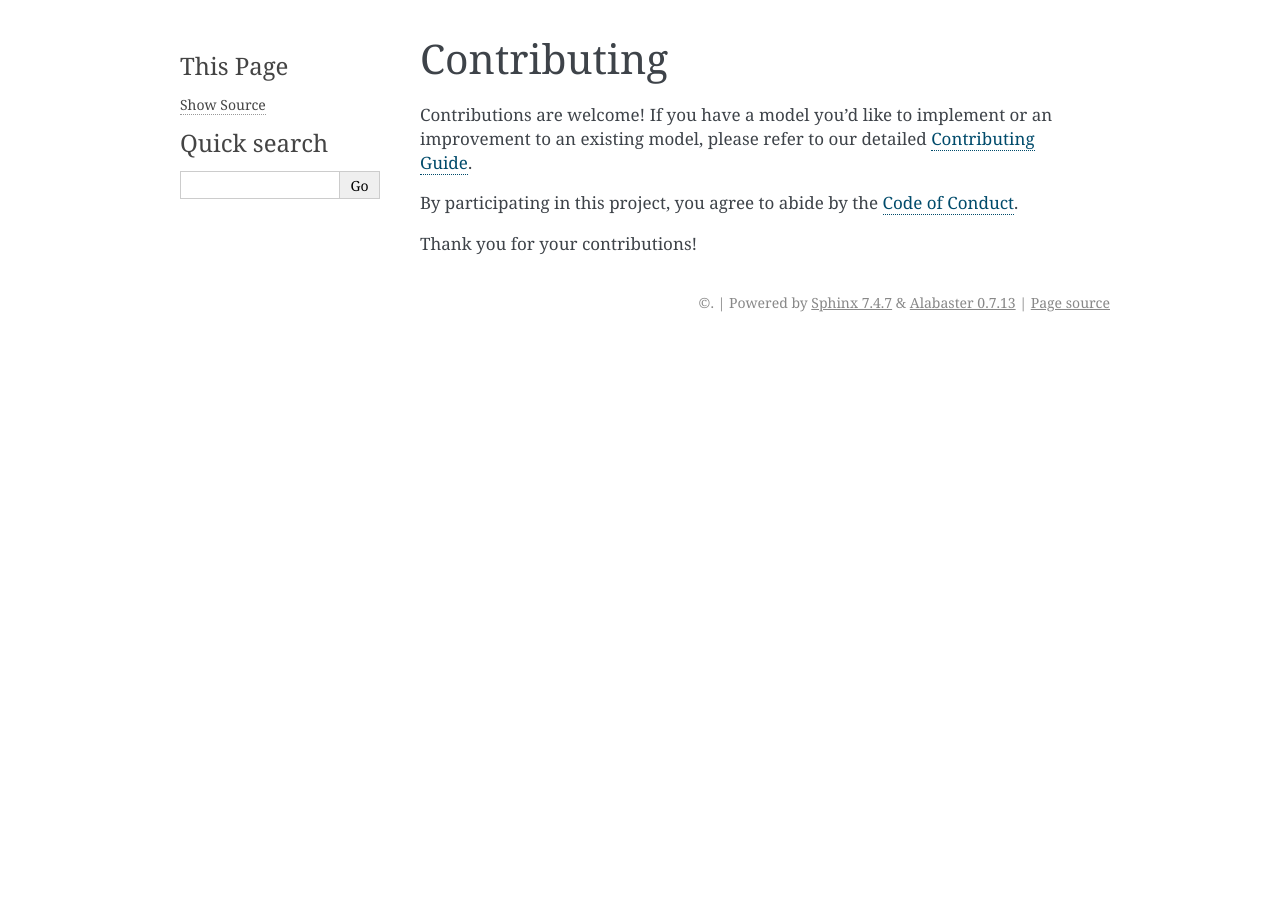
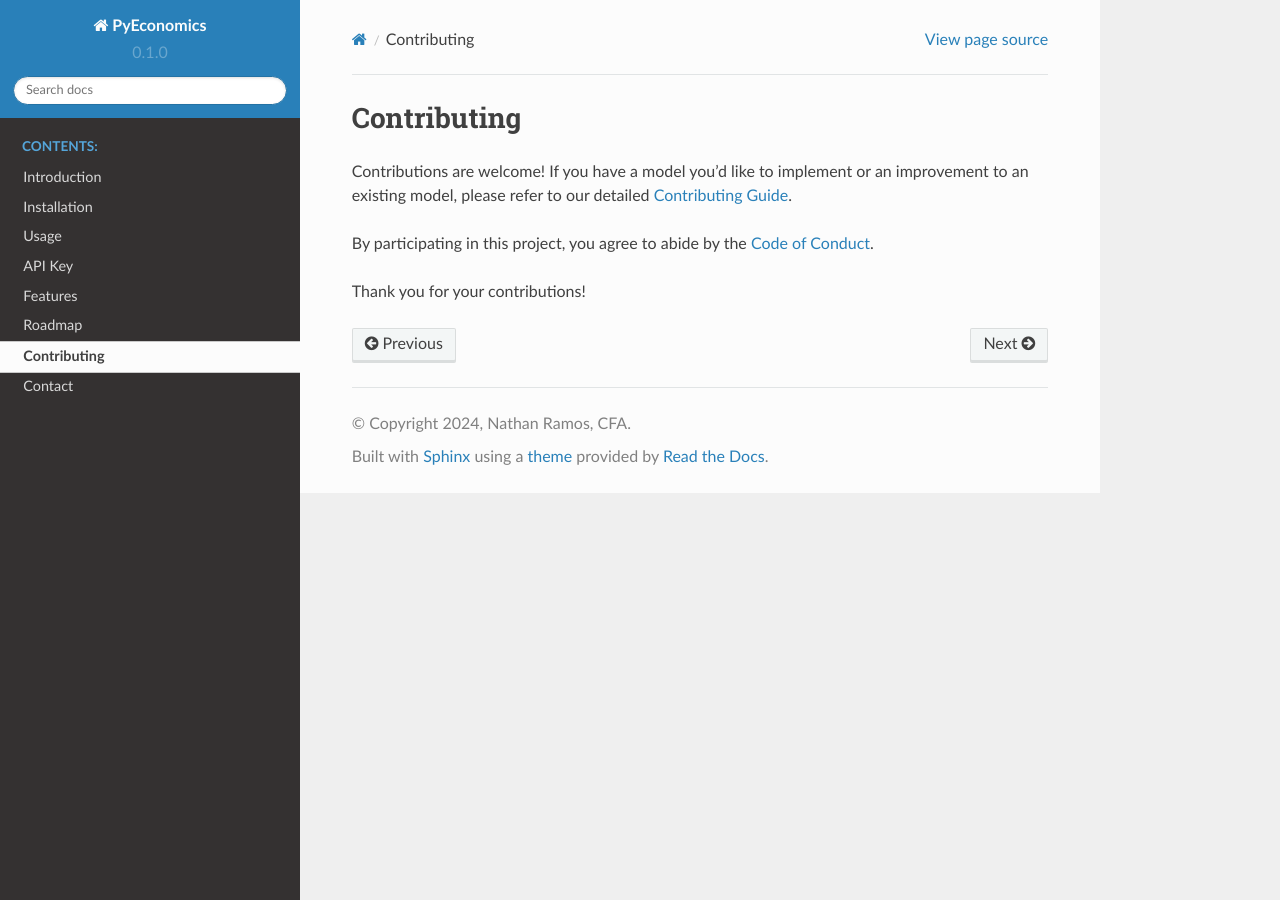
Before and after one commit to nathanramoscfa/pyeconomics, a Sphinx documentation site: the page built from docs/contributing.rst, in a window 1280 px wide. Built offline with Sphinx 7.4.7 and the Read the Docs theme 2.0.0, drawn with Linux system fonts in a browser that asks for light colours; some of the changed lines change nothing that is shown.

Commit message:
Update conf.py

```diff
--- a/docs/conf.py
+++ b/docs/conf.py
@@ -1,19 +1,92 @@
+# Configuration file for the Sphinx documentation builder.
+#
+# This file only contains a selection of the most common options. For a full
+# list see the documentation:
+# https://www.sphinx-doc.org/en/master/usage/configuration.html
+
+# -- Path setup --------------------------------------------------------------
+
 import os
+import re
 import sys
-sys.path.insert(0, os.path.abspath('..'))
+
+
+# Function to extract the version from __version__.py
+def get_version():
+    here = os.path.abspath(os.path.dirname(__file__))
+    with open(
+            os.path.join(here, '../../__version__.py'),
+            encoding='utf-8') as f:
+        version_file_contents = f.read()
+    # Use regular expression to extract version string
+    version_match = re.search(
+        r"^__version__ = ['\"]([^'\"]*)['\"]",
+        version_file_contents,
+        re.M
+    )
+    if version_match:
+        return version_match.group(1)
+    raise RuntimeError("Unable to find version string.")
+
+
+sys.path.insert(0, os.path.abspath('../../'))
+
+# -- Project information -----------------------------------------------------
 
 project = 'PyEconomics'
 author = 'Nathan Ramos, CFA'
-release = '0.1.0'
 
+# The full version, including alpha/beta/rc tags
+version = get_version()
+release = get_version()
+
+# Avoid shadowing the built-in 'copyright' name
+project_copyright = '2024, Nathan Ramos, CFA'
+
+# -- General configuration ---------------------------------------------------
+
+# Add any Sphinx extension module names here, as strings. They can be
+# extensions coming with Sphinx (named 'sphinx.ext.*') or your custom
+# ones.
 extensions = [
     'sphinx.ext.autodoc',
     'sphinx.ext.napoleon',
-    'sphinx.ext.viewcode',
+    'sphinx_rtd_theme'
 ]
 
+# Add any paths that contain templates here, relative to this directory.
 templates_path = ['_templates']
+
+# List of patterns, relative to source directory, that match files and
+# directories to ignore when looking for source files.
+# This pattern also affects html_static_path and html_extra_path.
 exclude_patterns = []
 
-html_theme = 'alabaster'
+# Exclude members from being documented
+autodoc_default_options = {
+    'exclude-members': 'API_BASE_URL, PRO_API_BASE_URL'
+}
+
+# Configure the source suffix to include both 'data.rst' and '.md' file types
+source_suffix = ['.rst', '.md']
+source_encoding = 'utf-8'
+master_doc = 'index'
+
+# -- Options for HTML output -------------------------------------------------
+
+# The theme to use for HTML and HTML Help pages.  See the documentation for
+# a list of builtin themes.
+html_theme = 'sphinx_rtd_theme'
+
+# Add any paths that contain custom static files (such as style sheets) here,
+# relative to this directory. They are copied after the builtin static files,
+# so a file named "default.css" will overwrite the builtin "default.css".
 html_static_path = ['_static']
+
+# -- Options for EPUB output -------------------------------------------------
+
+# EPUB settings
+epub_title = project
+epub_author = author
+epub_publisher = author
+epub_copyright = '2024, Nathan Ramos, CFA'
```
